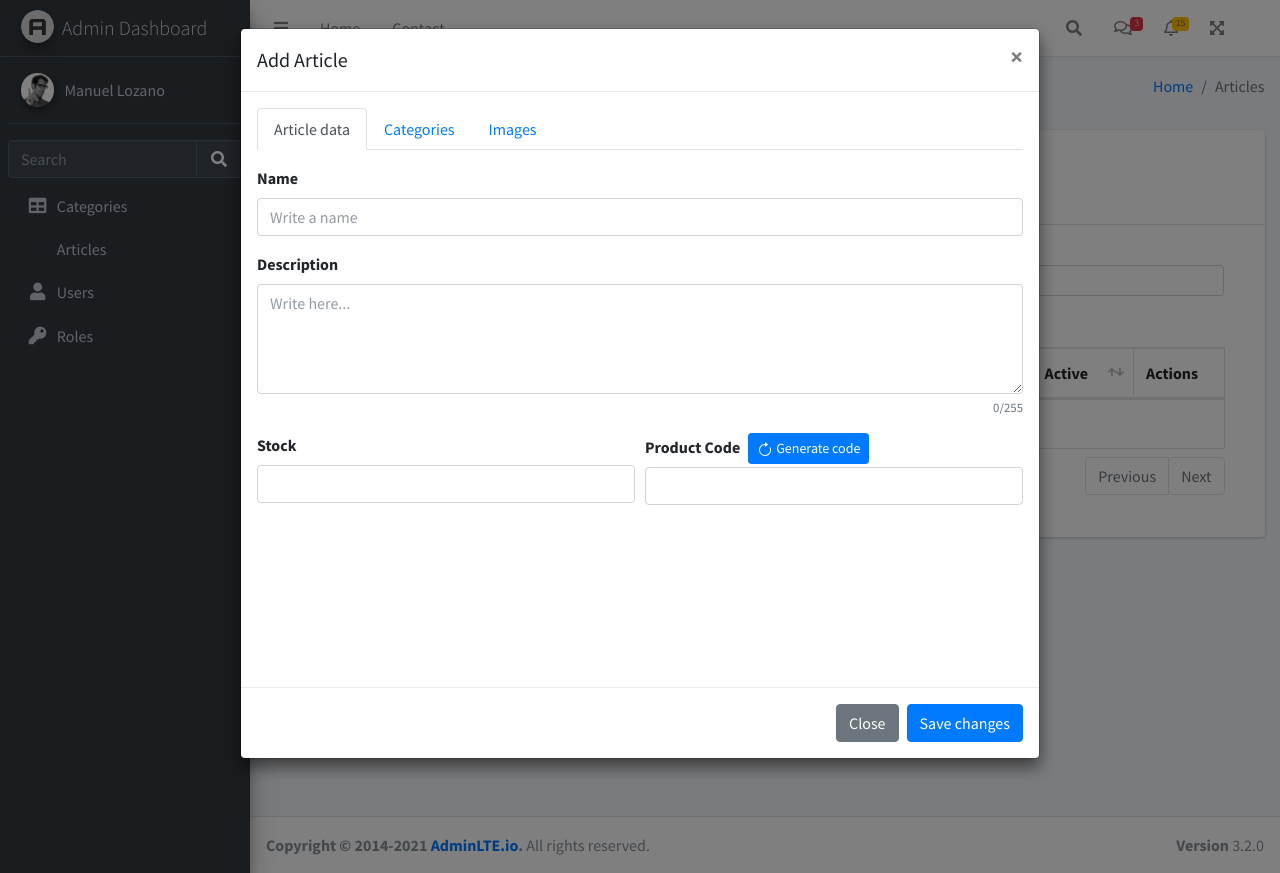
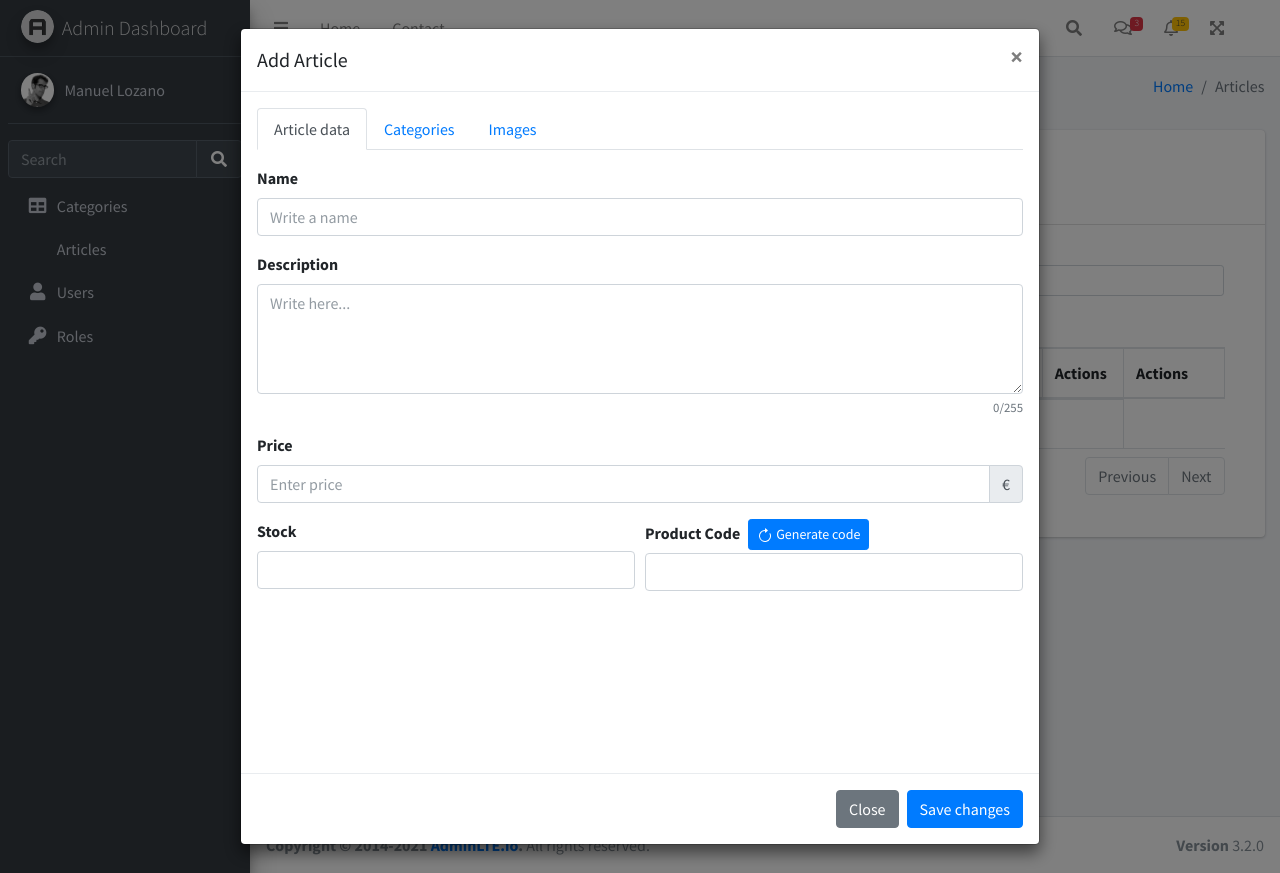
Before and after one commit to ManuelLozano98/Dashboard, a PHP site: the page made by views/articles.php in a window 1280 px wide, after a click on "Add". Run offline with PHP 8.4, Linux system fonts and the light colour scheme; the template is opened without the code that fills it, so the values that code supplies are empty; some libraries are stand-ins or nearby versions.

Commit message:
update form
- Integrate Select2 plugin
- Add price field to form
- Update name attributes in edit form
- Add class select2 to the selects

```diff
--- a/views/articles.php
+++ b/views/articles.php
@@ -1,6 +1,9 @@
 <?php
 require_once 'header.php';
 ?>
+<!-- Select 2 -->
+<link rel="stylesheet" href="<?php echo PATHP ?>plugins/select2/css/select2.min.css">
+<link rel="stylesheet" href="<?php echo PATHP ?>plugins/select2-bootstrap4-theme/select2-bootstrap4.min.css">
 
 <body class="hold-transition sidebar-mini">
     <div class="wrapper">
@@ -76,6 +79,18 @@ require_once 'header.php';
                                                 <span id="counter">0/255</span>
                                             </small>
                                         </div>
+                                        <div class="form-group">
+                                            <label for="price">Price</label>
+                                            <div class="input-group">
+                                                <!-- <input type="text" inputmode="decimal" pattern="^\d+(\.\d{1,2})?$"
+                                                name="price" class="form-control" id="price" /> -->
+                                                <input type="number" min="0" step="0.01" class="form-control" id="price"
+                                                    name="price" placeholder="Enter price">
+                                                <div class="input-group-append">
+                                                    <span class="input-group-text">€</span>
+                                                </div>
+                                            </div>
+                                        </div>
                                         <div class="form-row">
                                             <div class="form-group col-md-6">
                                                 <label for="stock">Stock</label>
@@ -109,9 +124,11 @@ require_once 'header.php';
                                     <div class="tab-pane fade" id="tab2" role="tabpanel">
                                         <div class="form-group">
                                             <label for="categorySelect">Select Category</label>
-                                            <select id="categorySelect" name="id_category" class="form-control">
+                                            <select id="categorySelect" name="id_category" class="form-control select2">
                                             </select>
-                                            <a id="categoriesModal" style="display:none" href="categories?openModal=true" target="_blank">Don't have any categories? Add one</a>
+                                            <a id="categoriesModal" style="display:none"
+                                                href="categories?openModal=true" target="_blank">Don't have any
+                                                categories? Add one</a>
                                         </div>
                                     </div>
 
@@ -169,21 +186,31 @@ require_once 'header.php';
                                     <div class="tab-pane fade show active" id="edit-tab1" role="tabpanel">
                                         <div class="form-group">
                                             <label for="edit-name">Name</label>
-                                            <input type="text" class="form-control" name="edit-name" id="edit-name"
+                                            <input type="text" class="form-control" name="name" id="edit-name"
                                                 placeholder="Write a name" required>
                                         </div>
                                         <div class="form-group">
                                             <label for="edit-description">Description</label>
-                                            <textarea id="edit-description" name="edit-description" class="form-control"
+                                            <textarea id="edit-description" name="description" class="form-control"
                                                 rows="4" maxlength="255" placeholder="Write here..."></textarea>
                                             <small class="form-text text-muted text-right">
                                                 <span id="edit-counter">0/255</span>
                                             </small>
                                         </div>
+                                        <div class="form-group">
+                                            <label for="edit-price">Price</label>
+                                            <div class="input-group">
+                                                <input type="number" min="0" step="0.01" class="form-control"
+                                                    id="edit-price" name="price" placeholder="Enter price">
+                                                <div class="input-group-append">
+                                                    <span class="input-group-text">€</span>
+                                                </div>
+                                            </div>
+                                        </div>
                                         <div class="form-row">
                                             <div class="form-group col-md-6">
                                                 <label for="edit-stock">Stock</label>
-                                                <input type="number" min="0" class="form-control" name="edit-stock"
+                                                <input type="number" min="0" class="form-control" name="stock"
                                                     id="edit-stock" required>
                                             </div>
                                             <div class="form-group col-md-6">
@@ -202,7 +229,7 @@ require_once 'header.php';
                                                     </svg>
                                                     Generate code
                                                 </button>
-                                                <input type="number" min="0" class="form-control" name="edit-code"
+                                                <input type="number" min="0" class="form-control" name="code"
                                                     id="edit-code" required>
                                                 <svg id="edit-barcode"></svg>
                                             </div>
@@ -217,8 +244,8 @@ require_once 'header.php';
                                     <div class="tab-pane fade" id="edit-tab2" role="tabpanel">
                                         <div class="form-group">
                                             <label for="edit-categorySelect">Select Category</label>
-                                            <select id="edit-categorySelect" name="edit-id_category"
-                                                class="form-control">
+                                            <select id="edit-categorySelect" name="id_category"
+                                                class="form-control select2">
                                             </select>
                                         </div>
                                     </div>
@@ -227,8 +254,7 @@ require_once 'header.php';
                                     <div class="tab-pane fade" id="edit-tab3" role="tabpanel">
                                         <div class="form-group">
                                             <label for="edit-image">Upload or change image</label>
-                                            <input type="file" id="edit-image" name="edit-image"
-                                                class="form-control-file">
+                                            <input type="file" id="edit-image" name="image" class="form-control-file">
                                             <img width="200px" height="200px" alt="edit-img" id="edit-img" />
                                         </div>
                                     </div>
@@ -279,6 +305,7 @@ require_once 'header.php';
                                                                 <th>Name</th>
                                                                 <th>Code</th>
                                                                 <th>Description</th>
+                                                                <th>Price</th>
                                                                 <th>Category</th>
                                                                 <th>Image</th>
                                                                 <th>Stock</th>
@@ -331,6 +358,8 @@ require_once 'header.php';
     <script src="<?php echo PATHP?>plugins/sweetalert2/sweetalert2.min.js"></script>
     <script src="<?php echo PATHP?>plugins/bs-custom-file-input/bs-custom-file-input.min.js"></script>
     <script src="<?php echo PATHP?>plugins/jsbarcode/JsBarcode.all.min.js"></script>
+    <!-- Select2 -->
+    <script src="<?php echo PATHP?>plugins/select2/js/select2.full.min.js"></script>
     <!-- AdminLTE App -->
     <script src="<?php echo PATHP?>dist/js/adminlte.min.js"></script>
     <!-- Generic script for utilities -->
```
